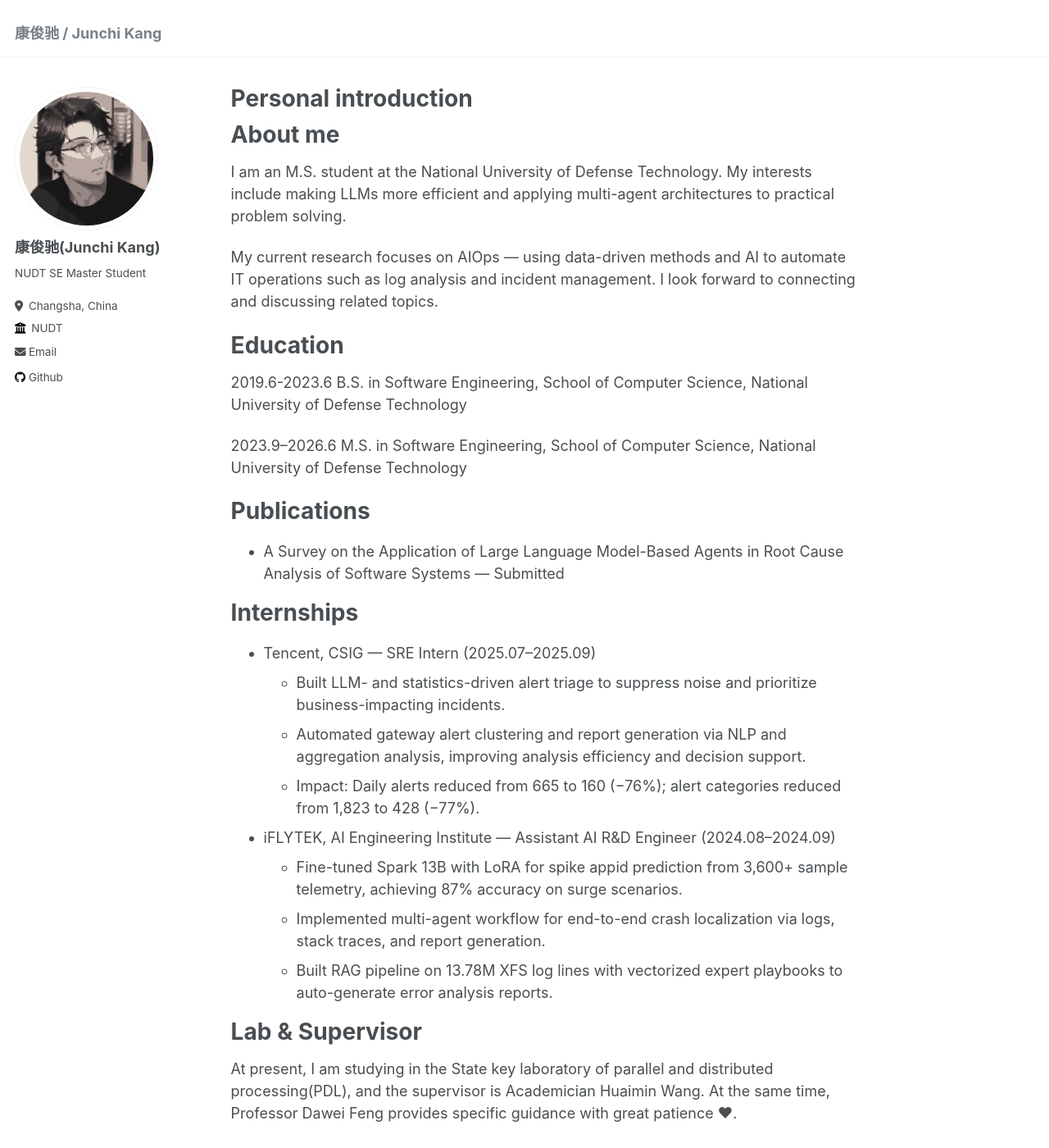
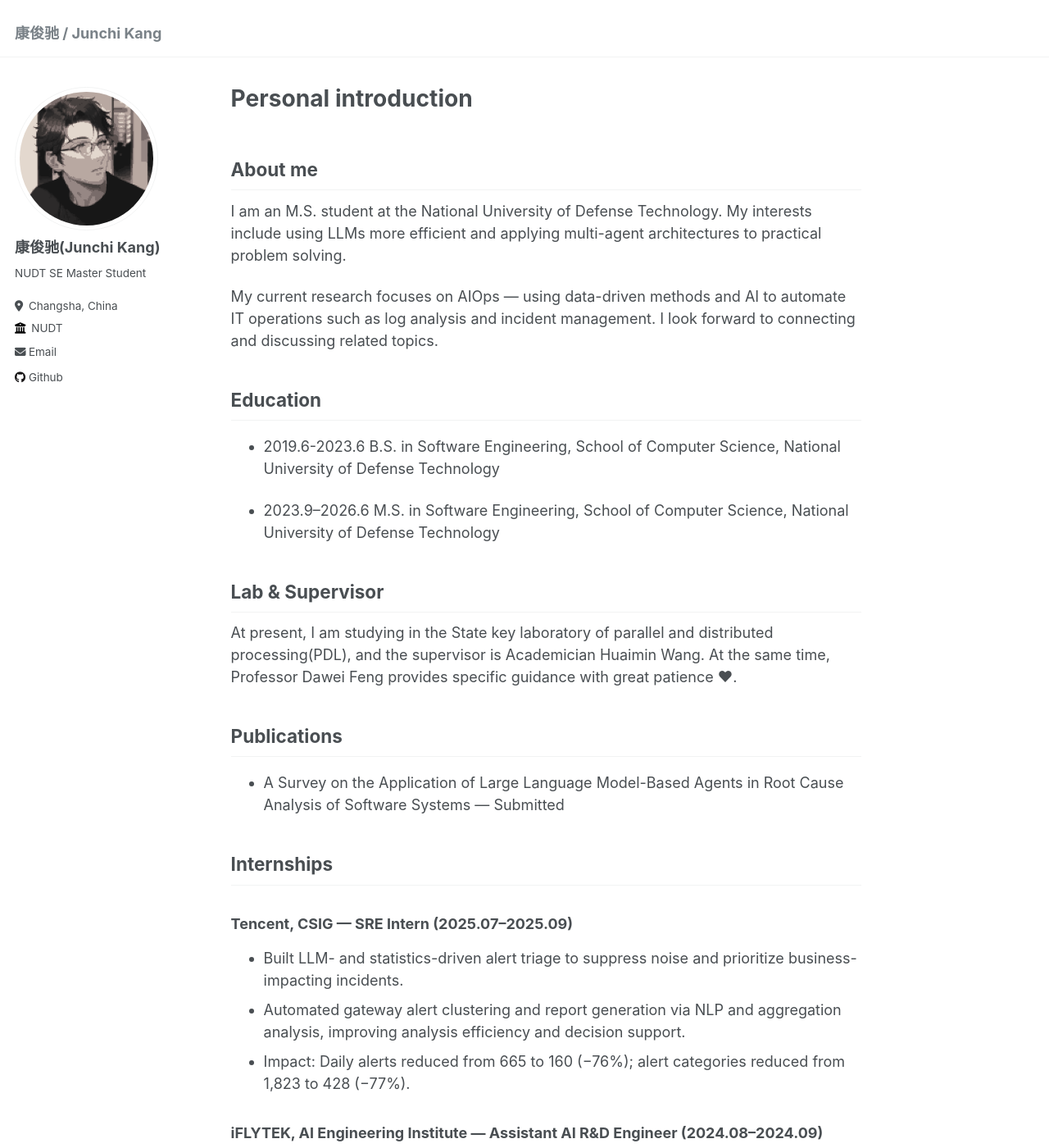
Before and after one commit to kangkannnng/kangkannnng.github.io, a Jekyll site: the page built from _pages/about.md, in a window 1280 px wide and 1400 px high. Shown: the whole window at 82% size. Built offline with Jekyll 4.4.1, drawn with Linux system fonts in a browser that asks for light colours.

Commit message:
update info

```diff
--- a/_pages/about.md
+++ b/_pages/about.md
@@ -7,34 +7,34 @@ redirect_from:
   - /about.html
 ---
 
-# About me
+## About me
 
-I am an M.S. student at the National University of Defense Technology. My interests include making LLMs more efficient and applying multi-agent architectures to practical problem solving.
+I am an M.S. student at the National University of Defense Technology. My interests include using LLMs more efficient and applying multi-agent architectures to practical problem solving.
 
 My current research focuses on AIOps — using data-driven methods and AI to automate IT operations such as log analysis and incident management. I look forward to connecting and discussing related topics.
 
-# Education
+## Education
 
-2019.6-2023.6 B.S. in Software Engineering, School of Computer Science, National University of Defense Technology
+- 2019.6-2023.6 B.S. in Software Engineering, School of Computer Science, National University of Defense Technology
 
-2023.9–2026.6 M.S. in Software Engineering, School of Computer Science, National University of Defense Technology
+- 2023.9–2026.6 M.S. in Software Engineering, School of Computer Science, National University of Defense Technology
 
-# Publications
+## Lab & Supervisor
+
+At present, I am studying in the State key laboratory of parallel and distributed processing(PDL), and the supervisor is Academician Huaimin Wang. At the same time, Professor Dawei Feng provides specific guidance with great patience ♥.
+
+## Publications
 
 - A Survey on the Application of Large Language Model-Based Agents in Root Cause Analysis of Software Systems — Submitted
 
-# Internships
+## Internships
 
-- Tencent, CSIG — SRE Intern (2025.07–2025.09)
+### Tencent, CSIG — SRE Intern (2025.07–2025.09)
   - Built LLM- and statistics-driven alert triage to suppress noise and prioritize business-impacting incidents.
   - Automated gateway alert clustering and report generation via NLP and aggregation analysis, improving analysis efficiency and decision support.
   - Impact: Daily alerts reduced from 665 to 160 (−76%); alert categories reduced from 1,823 to 428 (−77%).
 
-- iFLYTEK, AI Engineering Institute — Assistant AI R&D Engineer (2024.08–2024.09)
+### iFLYTEK, AI Engineering Institute — Assistant AI R&D Engineer (2024.08–2024.09)
   - Fine-tuned Spark 13B with LoRA for spike appid prediction from 3,600+ sample telemetry, achieving 87% accuracy on surge scenarios.
   - Implemented multi-agent workflow for end-to-end crash localization via logs, stack traces, and report generation.
   - Built RAG pipeline on 13.78M XFS log lines with vectorized expert playbooks to auto-generate error analysis reports.
-
-# Lab & Supervisor
-
-At present, I am studying in the State key laboratory of parallel and distributed processing(PDL), and the supervisor is Academician Huaimin Wang. At the same time, Professor Dawei Feng provides specific guidance with great patience ♥.
```
